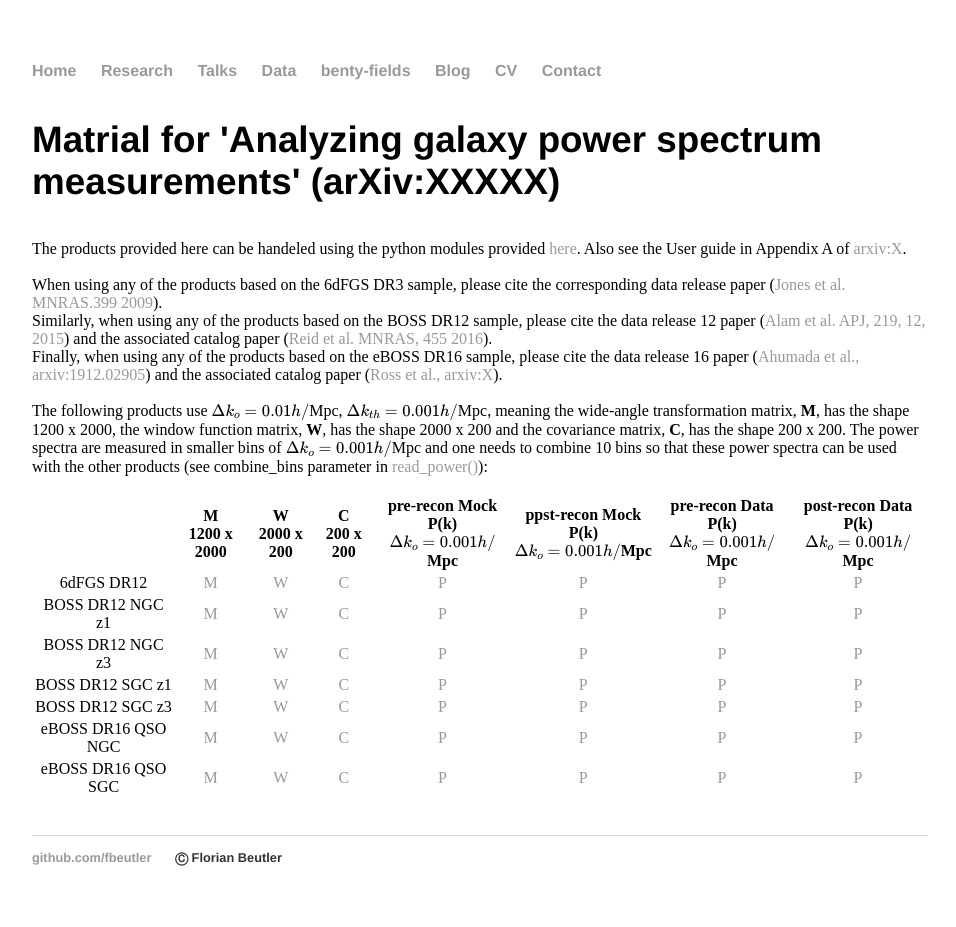
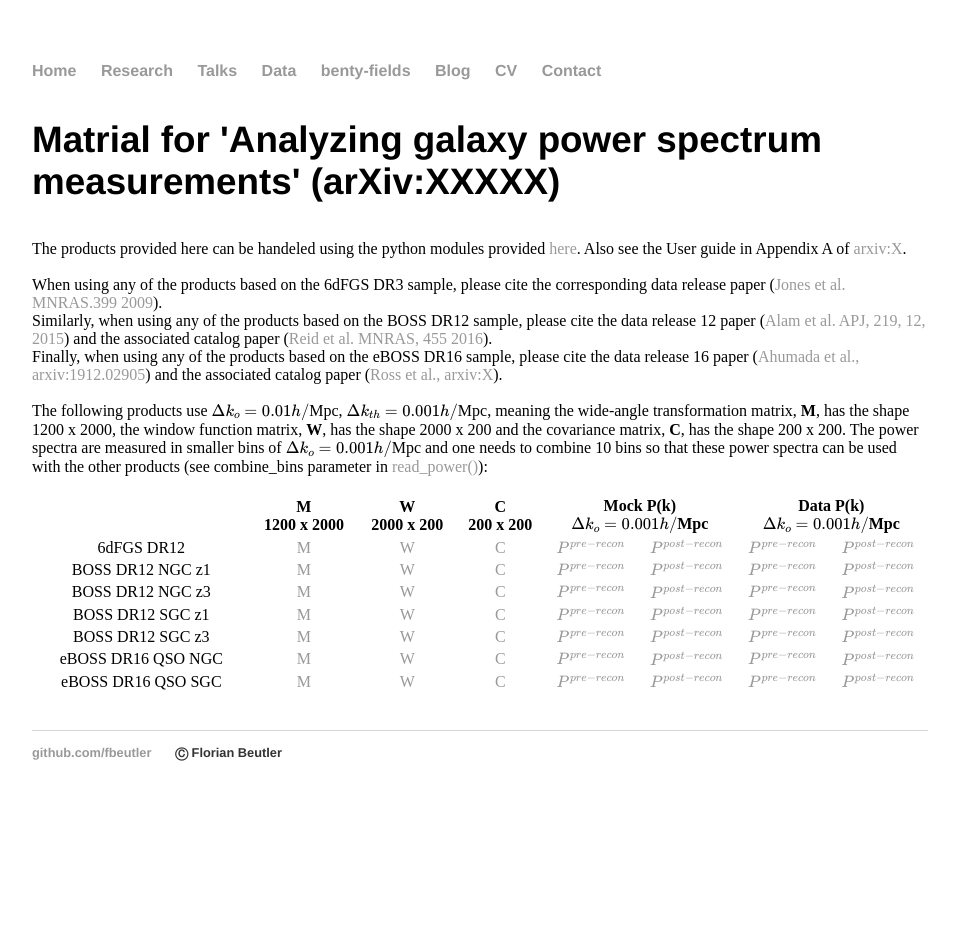
Before and after one commit to fbeutler/fbeutler.github.io, a Jekyll site: the page built from hub/deconv_paper.html, in a window 1280 px wide. Shown: the whole page, without its empty margins (160-1116 px from the left). Built offline with Jekyll 4.4.1, drawn with Linux system fonts in a browser that asks for light colours; after the commit the page ends 900 px from its top, so only the background shows below that.

Commit message:
Update deconv_paper.html

```diff
--- a/hub/deconv_paper.html
+++ b/hub/deconv_paper.html
@@ -35,80 +35,78 @@ Finally, when using any of the products based on the eBOSS DR16 sample, please c
     <th><strong>M</strong><br>1200 x 2000</th>
     <th><strong>W</strong><br>2000 x 200</th>
     <th><strong>C</strong><br>200 x 200</th>
-    <th>pre-recon Mock P(k)<br>\(\Delta k_o = 0.001h/\)Mpc</th>
-    <th>ppst-recon Mock P(k)<br>\(\Delta k_o = 0.001h/\)Mpc</th>
-    <th>pre-recon Data P(k)<br>\(\Delta k_o = 0.001h/\)Mpc</th>
-    <th>post-recon Data P(k)<br>\(\Delta k_o = 0.001h/\)Mpc</th>
+    <th colspan="2">Mock P(k)<br>\(\Delta k_o = 0.001h/\)Mpc</th>
+    <th colspan="2">Data P(k)<br>\(\Delta k_o = 0.001h/\)Mpc</th>
   </tr>
   <tr style="text-align: center">
     <td>6dFGS DR12</td>
     <td><a href="M_6dFGS_DR3_1_1_1_1_1_1200_2000.matrix.gz">M</a></td>
     <td><a href="W_6dFGS_DR3_1_1_1_1_1_10_2000_200.matrix.gz">W</a></td>
     <td><a href="C_600_6dFGS_DR3_1_1_1_1_1_10_200_200.matrix.gz">C</a></td>
-    <td><a href="X.tar.gz">P</a></td>
-    <td><a href="X.tar.gz">P</a></td>
-    <td><a href="X.tar.gz">P</a></td>
-    <td><a href="X.tar.gz">P</a></td>
+    <td><a href="X.tar.gz">\(P^{pre-recon}\)</a></td>
+    <td><a href="X.tar.gz">\(P^{post-recon}\)</a></td>
+    <td><a href="X.tar.gz">\(P^{pre-recon}\)</a></td>
+    <td><a href="X.tar.gz">\(P^{post-recon}\)</a></td>
   </tr>
   <tr style="text-align: center">
     <td>BOSS DR12 NGC z1</td>
     <td><a href="M_BOSS_DR12_NGC_z1_V6C_1_1_1_1_1_1200_2000.matrix.gz">M</a></td>
     <td><a href="W_BOSS_DR12_NGC_z1_V6C_1_1_1_1_1_10_2000_200.matrix.gz">W</a></td>
     <td><a href="C_2048_BOSS_DR12_NGC_z1_V6C_1_1_1_1_1_10_200_200.matrix.gz">C</a></td>
-    <td><a href="X.tar.gz">P</a></td>
-    <td><a href="X.tar.gz">P</a></td>
-    <td><a href="X.tar.gz">P</a></td>
-    <td><a href="X.tar.gz">P</a></td>
+    <td><a href="X.tar.gz">\(P^{pre-recon}\)</a></td>
+    <td><a href="X.tar.gz">\(P^{post-recon}\)</a></td>
+    <td><a href="X.tar.gz">\(P^{pre-recon}\)</a></td>
+    <td><a href="X.tar.gz">\(P^{post-recon}\)</a></td>
   </tr>
   <tr style="text-align: center">
     <td>BOSS DR12 NGC z3</td>
     <td><a href="M_BOSS_DR12_NGC_z3_V6C_1_1_1_1_1_1200_2000.matrix.gz">M</a></td>
     <td><a href="W_BOSS_DR12_NGC_z3_V6C_1_1_1_1_1_10_2000_200.matrix.gz">W</a></td>
     <td><a href="C_2048_BOSS_DR12_NGC_z3_V6C_1_1_1_1_1_10_200_200.matrix.gz">C</a></td>
-    <td><a href="X.tar.gz">P</a></td>
-    <td><a href="X.tar.gz">P</a></td>
-    <td><a href="X.tar.gz">P</a></td>
-    <td><a href="X.tar.gz">P</a></td>
+    <td><a href="X.tar.gz">\(P^{pre-recon}\)</a></td>
+    <td><a href="X.tar.gz">\(P^{post-recon}\)</a></td>
+    <td><a href="X.tar.gz">\(P^{pre-recon}\)</a></td>
+    <td><a href="X.tar.gz">\(P^{post-recon}\)</a></td>
   </tr>
   <tr style="text-align: center">
     <td>BOSS DR12 SGC z1</td>
     <td><a href="M_BOSS_DR12_SGC_z1_V6C_1_1_1_1_1_1200_2000.matrix.gz">M</a></td>
     <td><a href="W_BOSS_DR12_SGC_z1_V6C_1_1_1_1_1_10_2000_200.matrix.gz">W</a></td>
     <td><a href="C_2048_BOSS_DR12_SGC_z1_V6C_1_1_1_1_1_10_200_200.matrix.gz">C</a></td>
-    <td><a href="X.tar.gz">P</a></td>
-    <td><a href="X.tar.gz">P</a></td>
-    <td><a href="X.tar.gz">P</a></td>
-    <td><a href="X.tar.gz">P</a></td>
+    <td><a href="X.tar.gz">\(P^{pre-recon}\)</a></td>
+    <td><a href="X.tar.gz">\(P^{post-recon}\)</a></td>
+    <td><a href="X.tar.gz">\(P^{pre-recon}\)</a></td>
+    <td><a href="X.tar.gz">\(P^{post-recon}\)</a></td>
   </tr>
   <tr style="text-align: center">
     <td>BOSS DR12 SGC z3</td>
     <td><a href="M_BOSS_DR12_SGC_z3_V6C_1_1_1_1_1_1200_2000.matrix.gz">M</a></td>
     <td><a href="W_BOSS_DR12_SGC_z3_V6C_1_1_1_1_1_10_2000_200.matrix.gz">W</a></td>
     <td><a href="C_2048_BOSS_DR12_SGC_z3_V6C_1_1_1_1_1_10_200_200.matrix.gz">C</a></td>
-    <td><a href="X.tar.gz">P</a></td>
-    <td><a href="X.tar.gz">P</a></td>
-    <td><a href="X.tar.gz">P</a></td>
-    <td><a href="X.tar.gz">P</a></td>
+    <td><a href="X.tar.gz">\(P^{pre-recon}\)</a></td>
+    <td><a href="X.tar.gz">\(P^{post-recon}\)</a></td>
+    <td><a href="X.tar.gz">\(P^{pre-recon}\)</a></td>
+    <td><a href="X.tar.gz">\(P^{post-recon}\)</a></td>
   </tr>
   <tr style="text-align: center">
     <td>eBOSS DR16 QSO NGC</td>
     <td><a href="M_eBOSS_DR16_QSO_NGC_1_1_1_1_1_1200_2000.matrix.gz">M</a></td>
     <td><a href="W_eBOSS_DR16_QSO_NGC_1_1_1_1_1_10_2000_200.matrix.gz">W</a></td>
     <td><a href="C_1000_eBOSS_DR16_QSO_NGC_1_1_1_1_1_10_200_200.matrix.gz">C</a></td>
-    <td><a href="X.tar.gz">P</a></td>
-    <td><a href="X.tar.gz">P</a></td>
-    <td><a href="X.tar.gz">P</a></td>
-    <td><a href="X.tar.gz">P</a></td>
+    <td><a href="X.tar.gz">\(P^{pre-recon}\)</a></td>
+    <td><a href="X.tar.gz">\(P^{post-recon}\)</a></td>
+    <td><a href="X.tar.gz">\(P^{pre-recon}\)</a></td>
+    <td><a href="X.tar.gz">\(P^{post-recon}\)</a></td>
   </tr>
   <tr style="text-align: center">
     <td>eBOSS DR16 QSO SGC</td>
     <td><a href="M_eBOSS_DR16_QSO_SGC_1_1_1_1_1_1200_2000.matrix.gz">M</a></td>
     <td><a href="W_eBOSS_DR16_QSO_SGC_1_1_1_1_1_10_2000_200.matrix.gz">W</a></td>
     <td><a href="C_1000_eBOSS_DR16_QSO_SGC_1_1_1_1_1_10_200_200.matrix.gz">C</a></td>
-    <td><a href="X.tar.gz">P</a></td>
-    <td><a href="X.tar.gz">P</a></td>
-    <td><a href="X.tar.gz">P</a></td>
-    <td><a href="X.tar.gz">P</a></td>
+    <td><a href="X.tar.gz">\(P^{pre-recon}\)</a></td>
+    <td><a href="X.tar.gz">\(P^{post-recon}\)</a></td>
+    <td><a href="X.tar.gz">\(P^{pre-recon}\)</a></td>
+    <td><a href="X.tar.gz">\(P^{post-recon}\)</a></td>
   </tr>
 </table><br>
 
```
